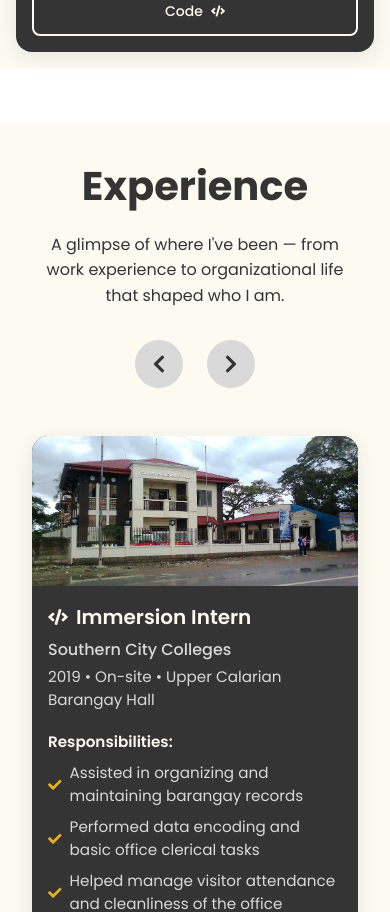
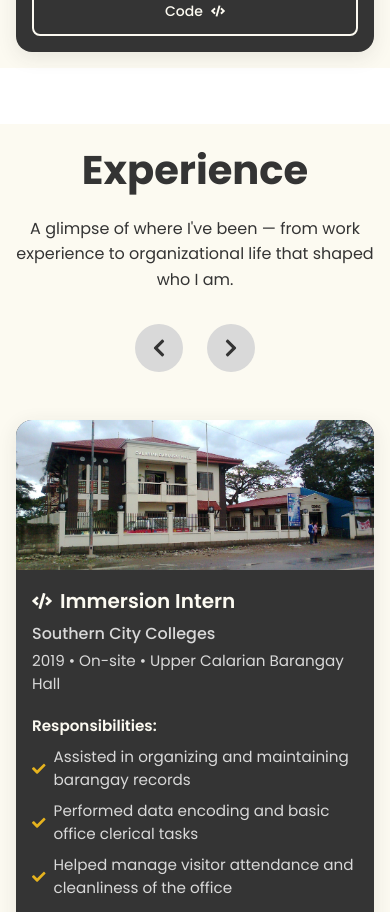
Before and after one commit to codeyatoh/myPortfolio, a React (Vite) app: page / in a window 390 px wide. Shown: the part 4200-5112 px from the top of the page. Built offline with nearby package versions, Linux system fonts and the light colour scheme.

Commit message:
fix: sync experience section mobile padding and wrapper with projects section for perfect card alignment

```diff
--- a/src/components/experience/experience.module.css
+++ b/src/components/experience/experience.module.css
@@ -265,6 +265,13 @@
     gap: 1.5rem;
     justify-items: center;
   }
+  .experienceSection {
+    padding: 1rem;
+  }
+  .experienceWrapper {
+    max-width: 1200px;
+    margin: 0 auto;
+  }
 }
 @media (max-width: 480px) {
   .experienceContent {
```
